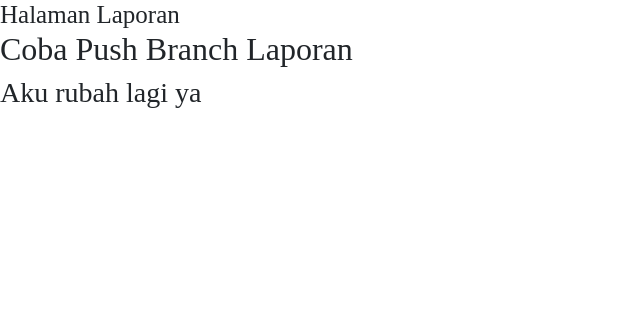
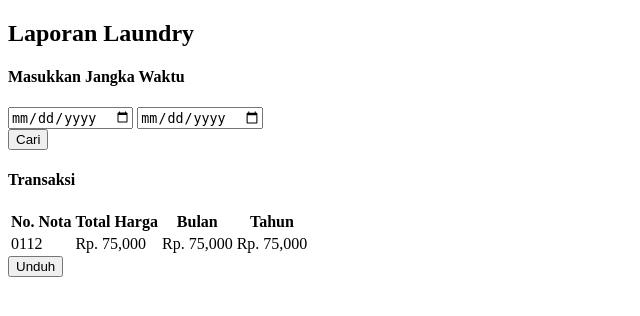
Before and after one commit to DewaTriWijaya/web_admin_laundry, a PHP site: page /page/laporan.php in a window 1280 px wide. Shown: the top 316 px of the page, without its empty margins (0-640 px from the left). Run offline with PHP 8.4, Linux system fonts and the light colour scheme.

Commit message:
front end laporan

```diff
--- a/page/laporan.php
+++ b/page/laporan.php
@@ -7,14 +7,46 @@
 <head>
     <meta charset="UTF-8">
     <meta name="viewport" content="width=device-width, initial-scale=1.0">
-    <link rel="stylesheet" href="../css/bootstrap.min.css" />
+    <title>Laporan</title>
+</head>
+<body class="bg-secondary" style="--bs-bg-opacity: .15;">
+<div class="container">
+        <div class="row">
+            <h2 class="fw-bold mb-5">Laporan Laundry</h2>
+            <h4 class="mb-4">Masukkan Jangka Waktu</h4>
+            <d class="d-flex gap-4 mb-5">
+                <div class="d-flex gap-4 ">
+                    <input type="date" class="form-control">
+                    <input type="date" class="form-control">
+                </div>
+            <button type="button" class="btn btn-success px-4">Cari</button>
+            </div>
 
-    <title>Document</title>
-</head>
-<body>
-    <h1>Halaman Laporan</h1>
-    <h2>Coba Push Branch Laporan</h2>
-    <h3>Aku rubah lagi ya</h3>
-    <script src="../js/bootstrap.min.js"></script>
+            <h4>Transaksi</h4>
+            <div class="d-flex justify-content-center">
+                <table class="table table-borderless">
+                    <thead class="text-center">
+                        <tr>
+                            <th scope="col">No. Nota</th>
+                            <th scope="col">Total Harga</th>
+                            <th scope="col">Bulan</th>
+                            <th scope="col">Tahun</th>
+                        </tr>
+                    </thead>
+                    <tbody class="table-light">
+                        <tr>
+                            <td scope="row" class="text-center">0112</td>
+                            <td scope="row" class="text-center">Rp. 75,000</td>
+                            <td scope="row" class="text-center">Rp. 75,000</td>
+                            <td scope="row" class="text-center">Rp. 75,000</td>
+                        </tr>
+                    </tbody>
+                </table>
+            </div>
+            <div class="d-flex justify-content-start mt-4">
+                <button type="button" class="btn btn-success px-4">Unduh</button>
+            </div>
+        </div>
+    </div>
 </body>
 </html>
```
